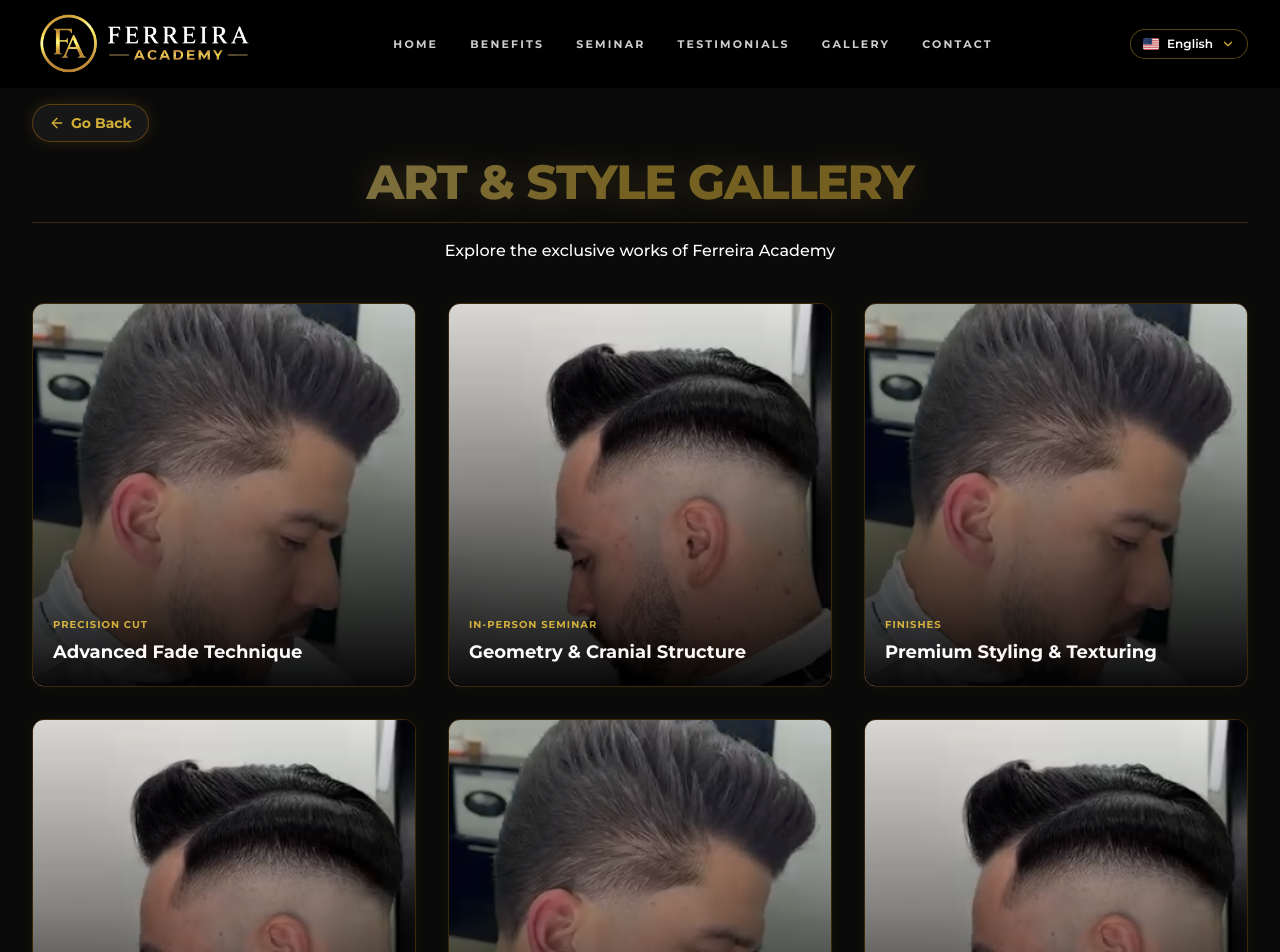
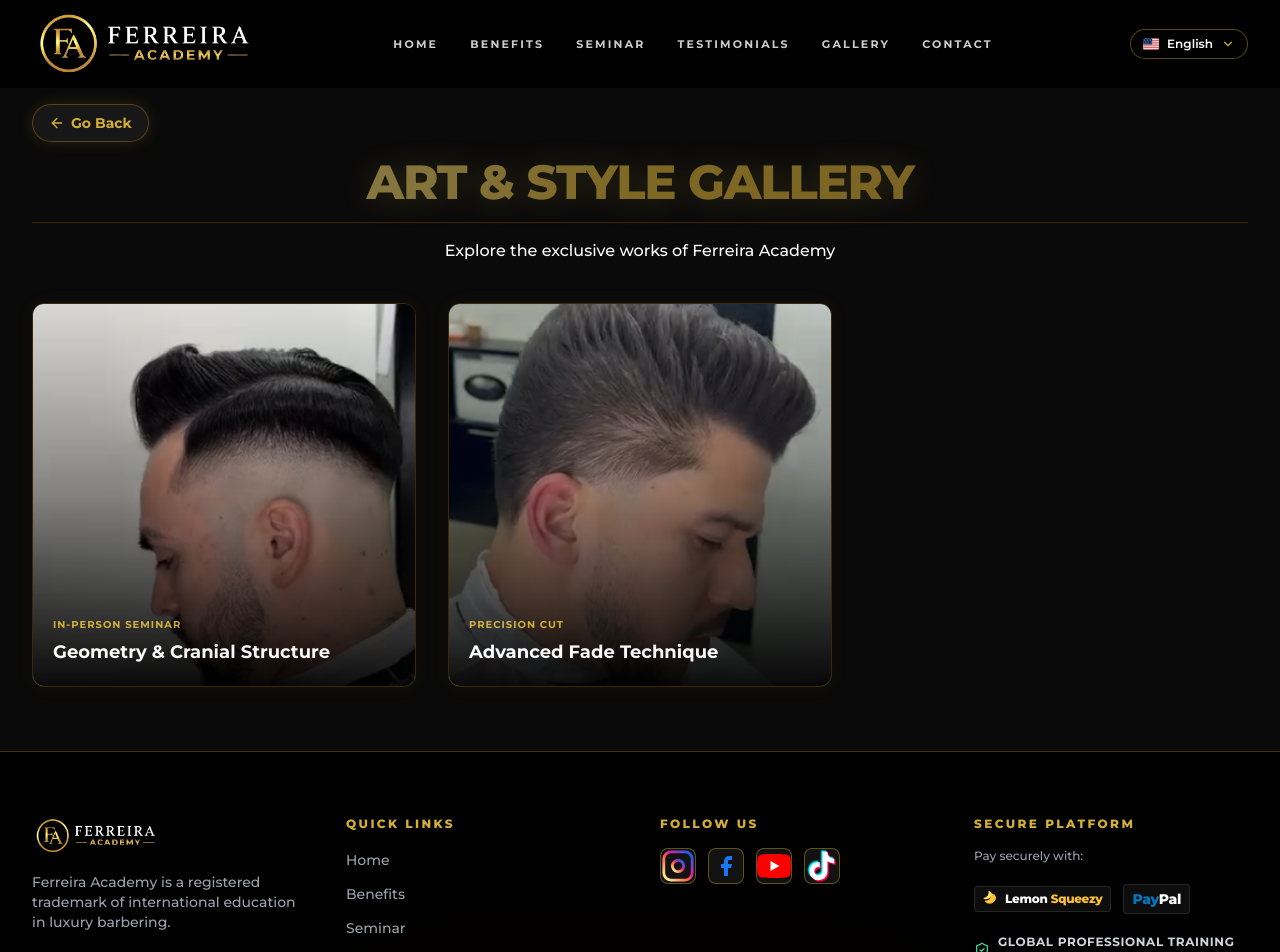
Before and after one commit to franaliado/ferreira-academy, a Next.js app: page /galeria in a window 1280 px wide. Shown: the top 952 px of the page. Built offline with nearby package versions, Linux system fonts and the light colour scheme; a web font is replaced by a local one.

Commit message:
Fix gitignore and remove sensitive config

```diff
--- /dev/null
+++ b/src/app/api/galeria/route.ts
@@ -0,0 +1,46 @@
+import { NextResponse } from 'next/server';
+import fs from 'fs';
+import path from 'path';
+
+export async function GET() {
+  try {
+    const galleryDir = path.join(process.cwd(), 'public', 'galeria');
+
+    if (!fs.existsSync(galleryDir)) {
+      return NextResponse.json({ items: [] });
+    }
+
+    const files = fs.readdirSync(galleryDir);
+
+    const mediaFiles = files.filter(file => {
+      const ext = path.extname(file).toLowerCase();
+      return ['.png', '.jpg', '.jpeg', '.gif', '.webp', '.mp4', '.webm', '.ogg', '.mov'].includes(ext);
+    });
+
+    const items = mediaFiles.map((file) => {
+      const ext = path.extname(file).toLowerCase();
+      const isVideo = ['.mp4', '.webm', '.ogg', '.mov'].includes(ext);
+      const baseName = path.basename(file, ext);
+
+      let title = baseName.replace(/[-_]/g, ' ');
+      let category = isVideo ? 'Video' : 'Foto';
+
+      if (title.includes('  ')) {
+        title = title.replace(/\s+/g, ' ');
+      }
+
+      title = title.split(' ').map(w => w.charAt(0).toUpperCase() + w.slice(1)).join(' ');
+
+      return {
+        title: title,
+        category: category,
+        src: `/galeria/${file}`
+      };
+    });
+
+    return NextResponse.json({ items });
+  } catch (error) {
+    console.error('Error reading gallery directory:', error);
+    return NextResponse.json({ error: 'Failed to read gallery items' }, { status: 500 });
+  }
+}
--- a/src/app/galeria/page.tsx
+++ b/src/app/galeria/page.tsx
@@ -23,95 +23,82 @@ function detectLanguage(): Language {
   return 'es';
 }
 
+// Page-level translations (title, subtitle, back button only — NO items array)
 const galleryTranslations: Record<Language, {
   title: string;
   subtitle: string;
   backText: string;
-  items: Array<{ title: string; category: string; src: string }>;
 }> = {
   es: {
     title: 'Galería de Arte y Estilo',
     subtitle: 'Explora los trabajos exclusivos de Ferreira Academy',
     backText: 'Regresar',
-    items: [
-      { title: 'Técnica de Fade Avanzada', category: 'Corte de Precisión', src: '/galeria/imagen-1.png' },
-      { title: 'Geometría y Estructura Craneal', category: 'Seminario Presencial', src: '/galeria/Screenshot_88.png' },
-      { title: 'Styling y Texturizado Premium', category: 'Acabados', src: '/galeria/imagen-1.png' },
-      { title: 'Masterclass en Vivo 2026', category: 'Eventos', src: '/galeria/Screenshot_88.png' },
-      { title: 'Perfilado Clásico & Barboterapia', category: 'Barba de Lujo', src: '/galeria/imagen-1.png' },
-      { title: 'Graduados Ferreira Academy', category: 'Certificación', src: '/galeria/Screenshot_88.png' },
-    ]
   },
   en: {
     title: 'Art & Style Gallery',
     subtitle: 'Explore the exclusive works of Ferreira Academy',
     backText: 'Go Back',
-    items: [
-      { title: 'Advanced Fade Technique', category: 'Precision Cut', src: '/galeria/imagen-1.png' },
-      { title: 'Geometry & Cranial Structure', category: 'In-person Seminar', src: '/galeria/Screenshot_88.png' },
-      { title: 'Premium Styling & Texturing', category: 'Finishes', src: '/galeria/imagen-1.png' },
-      { title: 'Live Masterclass 2026', category: 'Events', src: '/galeria/Screenshot_88.png' },
-      { title: 'Classic Profiling & Beard Therapy', category: 'Luxury Beard', src: '/galeria/imagen-1.png' },
-      { title: 'Ferreira Academy Graduates', category: 'Certification', src: '/galeria/Screenshot_88.png' },
-    ]
   },
   pt: {
     title: 'Galeria de Arte e Estilo',
     subtitle: 'Explore os trabalhos exclusivos da Ferreira Academy',
     backText: 'Voltar',
-    items: [
-      { title: 'Técnica de Fade Avançada', category: 'Corte de Precisão', src: '/galeria/imagen-1.png' },
-      { title: 'Geometria e Estrutura Cranial', category: 'Seminário Presencial', src: '/galeria/Screenshot_88.png' },
-      { title: 'Styling e Texturização Premium', category: 'Acabamentos', src: '/galeria/imagen-1.png' },
-      { title: 'Masterclass ao Vivo 2026', category: 'Eventos', src: '/galeria/Screenshot_88.png' },
-      { title: 'Perfilamento Clássico & Barboterapia', category: 'Barba de Luxo', src: '/galeria/imagen-1.png' },
-      { title: 'Graduados Ferreira Academy', category: 'Certificação', src: '/galeria/Screenshot_88.png' },
-    ]
   },
   it: {
     title: 'Galleria d\'Arte e Stile',
     subtitle: 'Esplora i lavori esclusivi di Ferreira Academy',
     backText: 'Indietro',
-    items: [
-      { title: 'Tecnica di Fade Avanzata', category: 'Taglio di Precisione', src: '/galeria/imagen-1.png' },
-      { title: 'Geometria e Struttura Craniale', category: 'Seminario in Presenza', src: '/galeria/Screenshot_88.png' },
-      { title: 'Styling e Texturizzazione Premium', category: 'Finiture', src: '/galeria/imagen-1.png' },
-      { title: 'Masterclass dal Vivo 2026', category: 'Eventi', src: '/galeria/Screenshot_88.png' },
-      { title: 'Modellatura Classica e Barba Therapy', category: 'Barba di Lusso', src: '/galeria/imagen-1.png' },
-      { title: 'Laureati Ferreira Academy', category: 'Certificazione', src: '/galeria/Screenshot_88.png' },
-    ]
   },
   fr: {
     title: 'Galerie d\'Art et de Style',
     subtitle: 'Explorez les travaux exclusifs de Ferreira Academy',
     backText: 'Retour',
-    items: [
-      { title: 'Technique de Fade Avancée', category: 'Coupe de Précision', src: '/galeria/imagen-1.png' },
-      { title: 'Géométrie et Structure Crânienne', category: 'Séminaire Présentiel', src: '/galeria/Screenshot_88.png' },
-      { title: 'Styling et Texturisation Premium', category: 'Finitions', src: '/galeria/imagen-1.png' },
-      { title: 'Masterclass en Direct 2026', category: 'Événements', src: '/galeria/Screenshot_88.png' },
-      { title: 'Rasage Classique & Thérapie de Barbe', category: 'Barbe de Luxe', src: '/galeria/imagen-1.png' },
-      { title: 'Diplômés Ferreira Academy', category: 'Certification', src: '/galeria/Screenshot_88.png' },
-    ]
   },
   de: {
     title: 'Kunst & Stil Galerie',
     subtitle: 'Entdecken Sie die exklusiven Arbeiten der Ferreira Academy',
     backText: 'Zurück',
-    items: [
-      { title: 'Fortgeschrittene Fade-Technik', category: 'Präzisionsschnitt', src: '/galeria/imagen-1.png' },
-      { title: 'Geometrie & Schädelstruktur', category: 'Präsenzseminar', src: '/galeria/Screenshot_88.png' },
-      { title: 'Premium-Styling & Texturierung', category: 'Finishes', src: '/galeria/imagen-1.png' },
-      { title: 'Live-Masterclass 2026', category: 'Veranstaltungen', src: '/galeria/Screenshot_88.png' },
-      { title: 'Klassisches Bart-Profiling & Therapie', category: 'Luxusbart', src: '/galeria/imagen-1.png' },
-      { title: 'Ferreira Academy Absolventen', category: 'Zertifizierung', src: '/galeria/Screenshot_88.png' },
-    ]
   }
+};
+
+// Per-file translated metadata, keyed by lowercase filename.
+// Only files that exist in public/galeria will be shown; this map
+// simply enriches them with human-readable titles & categories.
+const itemTranslations: Record<Language, Record<string, { title: string; category: string }>> = {
+  es: {
+    'imagen-1.png':      { title: 'Técnica de Fade Avanzada',        category: 'Corte de Precisión'    },
+    'screenshot_88.png': { title: 'Geometría y Estructura Craneal',  category: 'Seminario Presencial'  },
+  },
+  en: {
+    'imagen-1.png':      { title: 'Advanced Fade Technique',         category: 'Precision Cut'         },
+    'screenshot_88.png': { title: 'Geometry & Cranial Structure',    category: 'In-person Seminar'     },
+  },
+  pt: {
+    'imagen-1.png':      { title: 'Técnica de Fade Avançada',        category: 'Corte de Precisão'     },
+    'screenshot_88.png': { title: 'Geometria e Estrutura Cranial',   category: 'Seminário Presencial'  },
+  },
+  it: {
+    'imagen-1.png':      { title: 'Tecnica di Fade Avanzata',        category: 'Taglio di Precisione'  },
+    'screenshot_88.png': { title: 'Geometria e Struttura Craniale',  category: 'Seminario in Presenza' },
+  },
+  fr: {
+    'imagen-1.png':      { title: 'Technique de Fade Avancée',       category: 'Coupe de Précision'    },
+    'screenshot_88.png': { title: 'Géométrie et Structure Crânienne', category: 'Séminaire Présentiel' },
+  },
+  de: {
+    'imagen-1.png':      { title: 'Fortgeschrittene Fade-Technik',   category: 'Präzisionsschnitt'     },
+    'screenshot_88.png': { title: 'Geometrie & Schädelstruktur',     category: 'Präsenzseminar'        },
+  },
 };
 
 export default function GalleryPage() {
   const [currentLang, setCurrentLang] = useState<Language>('es');
   const [selectedIndex, setSelectedIndex] = useState<number | null>(null);
+  const [galleryItems, setGalleryItems] = useState<Array<{ title: string; category: string; src: string }>>([]);
+
+  // Swipe navigation touch state
+  const [touchStart, setTouchStart] = useState<number | null>(null);
+  const [touchEnd, setTouchEnd] = useState<number | null>(null);
 
   useEffect(() => {
     setCurrentLang(detectLanguage());
@@ -121,8 +108,37 @@ export default function GalleryPage() {
     setCurrentLang(lang);
   };
 
+  const gt = galleryTranslations[currentLang] || galleryTranslations['es'];
+  const langItemMap = itemTranslations[currentLang] || itemTranslations['es'];
+
+  // Load files dynamically from the API — single source of truth
+  useEffect(() => {
+    async function fetchItems() {
+      try {
+        const res = await fetch('/api/galeria');
+        const data = await res.json();
+        if (data && Array.isArray(data.items) && data.items.length > 0) {
+          // Enrich each real file with translated metadata when available
+          const enriched = data.items.map((item: { title: string; category: string; src: string }) => {
+            const filename = item.src.split('/').pop()?.toLowerCase() || '';
+            const meta = langItemMap[filename];
+            if (meta) {
+              return { ...item, title: meta.title, category: meta.category };
+            }
+            return item;
+          });
+          setGalleryItems(enriched);
+        }
+      } catch (err) {
+        console.error('Error loading gallery items:', err);
+      }
+    }
+    fetchItems();
+  }, [currentLang, langItemMap]);
+
   // Scroll reveal Intersection Observer
   useEffect(() => {
+    if (galleryItems.length === 0) return;
     const elements = document.querySelectorAll<HTMLElement>('.reveal, .reveal-scale');
     const observer = new IntersectionObserver(
       (entries) => {
@@ -137,25 +153,47 @@ export default function GalleryPage() {
     );
     elements.forEach((el) => observer.observe(el));
     return () => observer.disconnect();
-  }, [currentLang]);
-
-  const gt = galleryTranslations[currentLang] || galleryTranslations['es'];
+  }, [galleryItems]);
 
   // Keyboard navigation for Lightbox
   useEffect(() => {
-    if (selectedIndex === null) return;
+    if (selectedIndex === null || galleryItems.length === 0) return;
     const handleKeyDown = (e: KeyboardEvent) => {
       if (e.key === 'ArrowRight') {
-        setSelectedIndex((prev) => (prev !== null ? (prev + 1) % gt.items.length : null));
+        setSelectedIndex((prev) => (prev !== null ? (prev + 1) % galleryItems.length : null));
       } else if (e.key === 'ArrowLeft') {
-        setSelectedIndex((prev) => (prev !== null ? (prev - 1 + gt.items.length) % gt.items.length : null));
+        setSelectedIndex((prev) => (prev !== null ? (prev - 1 + galleryItems.length) % galleryItems.length : null));
       } else if (e.key === 'Escape') {
         setSelectedIndex(null);
       }
     };
     window.addEventListener('keydown', handleKeyDown);
     return () => window.removeEventListener('keydown', handleKeyDown);
-  }, [selectedIndex, gt.items.length]);
+  }, [selectedIndex, galleryItems.length]);
+
+  // Touch Swipe handlers
+  const handleTouchStart = (e: React.TouchEvent) => {
+    setTouchStart(e.targetTouches[0].clientX);
+  };
+
+  const handleTouchMove = (e: React.TouchEvent) => {
+    setTouchEnd(e.targetTouches[0].clientX);
+  };
+
+  const handleTouchEnd = () => {
+    if (!touchStart || !touchEnd) return;
+    const distance = touchStart - touchEnd;
+    const isLeftSwipe = distance > 50;
+    const isRightSwipe = distance < -50;
+
+    if (isLeftSwipe) {
+      setSelectedIndex((prev) => (prev !== null ? (prev + 1) % galleryItems.length : null));
+    } else if (isRightSwipe) {
+      setSelectedIndex((prev) => (prev !== null ? (prev - 1 + galleryItems.length) % galleryItems.length : null));
+    }
+    setTouchStart(null);
+    setTouchEnd(null);
+  };
 
   return (
     <div className="bg-[#0A0A0A] text-white min-h-screen flex flex-col">
@@ -191,8 +229,8 @@ export default function GalleryPage() {
         </div>
 
         {/* Gallery Grid */}
-        <div className="grid grid-cols-1 sm:grid-cols-2 lg:grid-cols-3 gap-6 sm:gap-8">
-          {gt.items.map((item, index) => (
+        <div className="gallery-grid">
+          {galleryItems.map((item, index) => (
             <div
               key={index}
               onClick={() => setSelectedIndex(index)}
@@ -232,10 +270,13 @@ export default function GalleryPage() {
       <Footer currentLang={currentLang} />
 
       {/* Lightbox / Visor de Imágenes a Pantalla Completa (con Carrusel) */}
-      {selectedIndex !== null && (
+      {selectedIndex !== null && galleryItems[selectedIndex] && (
         <div
           className="fixed inset-0 z-50 flex items-center justify-center bg-black/95 backdrop-blur-md p-4 sm:p-8 select-none"
           onClick={() => setSelectedIndex(null)}
+          onTouchStart={handleTouchStart}
+          onTouchMove={handleTouchMove}
+          onTouchEnd={handleTouchEnd}
         >
           {/* Close button */}
           <button
@@ -249,7 +290,7 @@ export default function GalleryPage() {
           <button
             onClick={(e) => {
               e.stopPropagation();
-              setSelectedIndex((prev) => (prev !== null ? (prev - 1 + gt.items.length) % gt.items.length : null));
+              setSelectedIndex((prev) => (prev !== null ? (prev - 1 + galleryItems.length) % galleryItems.length : null));
             }}
             className="absolute left-4 md:left-8 p-3 rounded-full bg-neutral-900/80 border border-amber-500/30 text-[#D4AF37] hover:text-white hover:border-[#D4AF37] hover:bg-neutral-800 transition-all z-50 cursor-pointer shadow-lg"
             aria-label="Previous image"
@@ -262,29 +303,30 @@ export default function GalleryPage() {
             className="relative max-w-4xl w-full max-h-[80vh] flex flex-col items-center justify-center transition-all duration-300"
             onClick={(e) => e.stopPropagation()}
           >
-            {/\.(mp4|webm|ogg|mov)$/i.test(gt.items[selectedIndex].src) ? (
+            {/\.(mp4|webm|ogg|mov)$/i.test(galleryItems[selectedIndex].src) ? (
               <video
-                src={gt.items[selectedIndex].src}
+                src={galleryItems[selectedIndex].src}
                 autoPlay
+                muted
                 controls
                 loop
                 playsInline
-                className="max-w-full max-h-[70vh] object-contain rounded-lg border border-amber-500/30 shadow-[0_0_50px_rgba(212,175,55,0.25)]"
+                className="w-full h-[50vh] sm:h-[60vh] object-cover rounded-lg border border-amber-500/30 shadow-[0_0_50px_rgba(212,175,55,0.25)]"
               />
             ) : (
               <img
-                src={gt.items[selectedIndex].src}
-                alt={gt.items[selectedIndex].title}
-                className="max-w-full max-h-[70vh] object-contain rounded-lg border border-amber-500/30 shadow-[0_0_50px_rgba(212,175,55,0.25)] select-none pointer-events-none"
+                src={galleryItems[selectedIndex].src}
+                alt={galleryItems[selectedIndex].title}
+                className="w-full h-[50vh] sm:h-[60vh] object-cover rounded-lg border border-amber-500/30 shadow-[0_0_50px_rgba(212,175,55,0.25)] select-none pointer-events-none"
               />
             )}
             {/* Details overlay below the media */}
             <div className="mt-4 text-center max-w-lg">
               <span className="text-xs uppercase font-bold tracking-widest text-[#D4AF37]">
-                {gt.items[selectedIndex].category}
+                {galleryItems[selectedIndex].category}
               </span>
               <h3 className="text-white text-lg font-bold font-serif mt-1">
-                {gt.items[selectedIndex].title}
+                {galleryItems[selectedIndex].title}
               </h3>
             </div>
           </div>
@@ -293,7 +335,7 @@ export default function GalleryPage() {
           <button
             onClick={(e) => {
               e.stopPropagation();
-              setSelectedIndex((prev) => (prev !== null ? (prev + 1) % gt.items.length : null));
+              setSelectedIndex((prev) => (prev !== null ? (prev + 1) % galleryItems.length : null));
             }}
             className="absolute right-4 md:right-8 p-3 rounded-full bg-neutral-900/80 border border-amber-500/30 text-[#D4AF37] hover:text-white hover:border-[#D4AF37] hover:bg-neutral-800 transition-all z-50 cursor-pointer shadow-lg"
             aria-label="Next image"
--- a/src/app/globals.css
+++ b/src/app/globals.css
@@ -253,3 +253,31 @@ body {
 .animate-fade-in-right {
   animation: fadeInRight 0.75s cubic-bezier(0.16, 1, 0.3, 1) both;
 }
+
+/* ── Gallery Grid (Mobile First) ───────────────────────────── */
+.gallery-grid {
+  display: grid;
+  grid-template-columns: 1fr;
+  gap: 16px;
+}
+
+@media (min-width: 480px) {
+  .gallery-grid {
+    grid-template-columns: repeat(2, 1fr);
+    gap: 20px;
+  }
+}
+
+@media (min-width: 768px) {
+  .gallery-grid {
+    grid-template-columns: repeat(2, 1fr);
+    gap: 24px;
+  }
+}
+
+@media (min-width: 1024px) {
+  .gallery-grid {
+    grid-template-columns: repeat(3, 1fr);
+    gap: 32px;
+  }
+}
```
Also changed, not shown: 1 other file (tests, documents, lock files or other folders).
